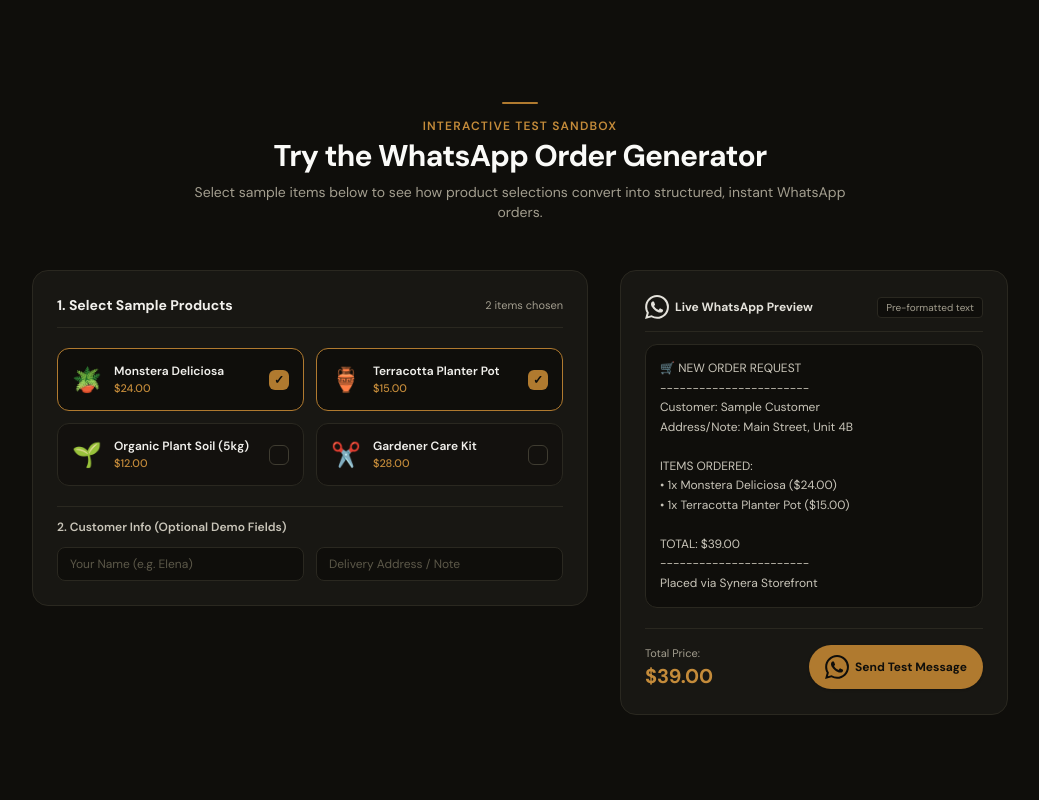
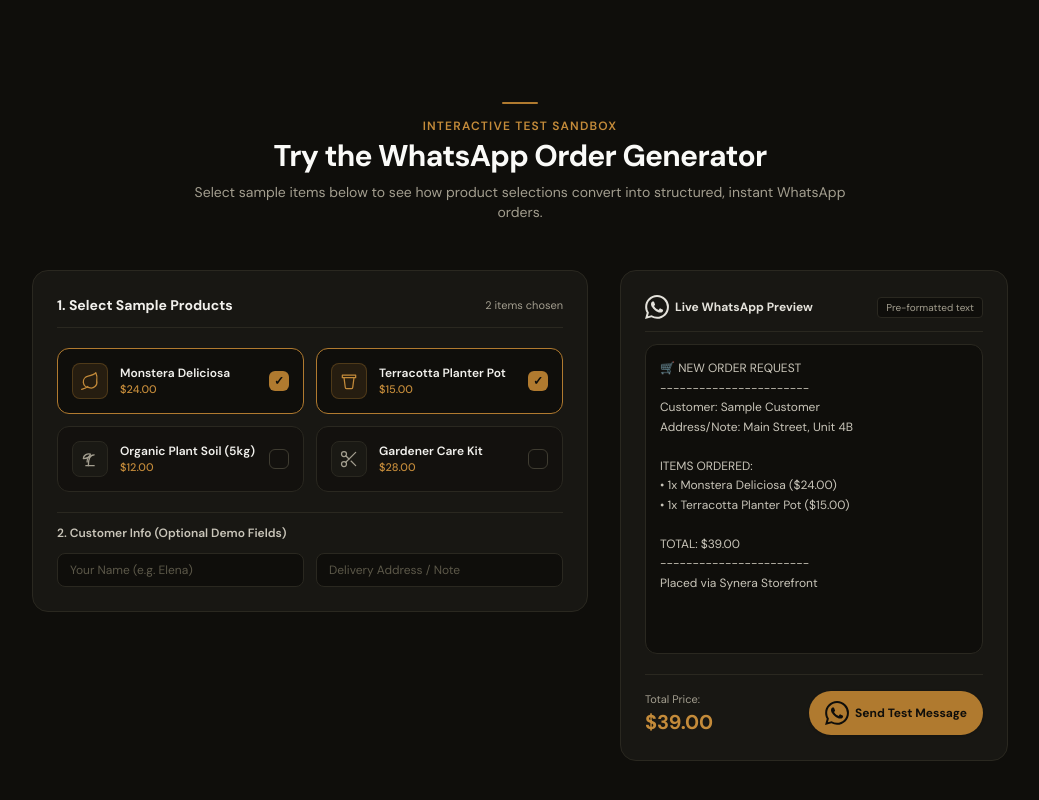
Before and after one commit to elo0008/synera-haritham-garden, a Next.js app: page / in a window 1280 px wide. Shown: the part 2974-3774 px from the top of the page, without its empty margins (120-1159 px from the left). Built offline with nearby package versions, Linux system fonts and the light colour scheme.

Commit message:
Fix scroll animation on How It Works, simulator height jump, and add custom product icons

```diff
--- a/app/page.tsx
+++ b/app/page.tsx
@@ -166,6 +166,46 @@
   );
 }
 
+function IconLeaf() {
+  return (
+    <svg viewBox="0 0 24 24" fill="none" stroke="currentColor" strokeWidth={1.5} strokeLinecap="round" strokeLinejoin="round" className="w-5 h-5">
+      <path d="M11 20A7 7 0 0 1 9.8 6.1C15.5 5 17 4.48 19 2c1 2 2 4.18 1.1 9.8a7 7 0 0 1-9.1 8.2z" />
+      <path d="M2 22s5.5-1.5 7.5-3.5" />
+    </svg>
+  );
+}
+
+function IconPot() {
+  return (
+    <svg viewBox="0 0 24 24" fill="none" stroke="currentColor" strokeWidth={1.5} strokeLinecap="round" strokeLinejoin="round" className="w-5 h-5">
+      <path d="M4 5h16v3H4z" />
+      <path d="M6 8l1.5 11.5a1.5 1.5 0 0 0 1.5 1.5h6a1.5 1.5 0 0 0 1.5-1.5L18 8" />
+    </svg>
+  );
+}
+
+function IconSprout() {
+  return (
+    <svg viewBox="0 0 24 24" fill="none" stroke="currentColor" strokeWidth={1.5} strokeLinecap="round" strokeLinejoin="round" className="w-5 h-5">
+      <path d="M7 20h10" />
+      <path d="M10 20c0-7 1-13 7-13 0 0-8.5 0-8.5 8.5" />
+      <path d="M4 11.5c4 0 7.5-1 8.5-5.5C8 5 4 8 4 11.5z" />
+    </svg>
+  );
+}
+
+function IconScissors() {
+  return (
+    <svg viewBox="0 0 24 24" fill="none" stroke="currentColor" strokeWidth={1.5} strokeLinecap="round" strokeLinejoin="round" className="w-5 h-5">
+      <circle cx="6" cy="6" r="3" />
+      <circle cx="6" cy="18" r="3" />
+      <line x1="20" y1="4" x2="8.12" y2="15.88" />
+      <line x1="14.47" y1="14.48" x2="20" y2="20" />
+      <line x1="8.12" y1="8.12" x2="12" y2="12" />
+    </svg>
+  );
+}
+
 /* ─── Workflow Step Data (Structured Feature Breakdown) ─── */
 interface WorkflowStep {
   step: string;
@@ -259,14 +299,14 @@
   id: string;
   name: string;
   price: number;
-  emoji: string;
+  icon: React.ReactNode;
 }
 
 const sampleProducts: ProductItem[] = [
-  { id: "P1", name: "Monstera Deliciosa", price: 24, emoji: "🪴" },
-  { id: "P2", name: "Terracotta Planter Pot", price: 15, emoji: "🏺" },
-  { id: "P3", name: "Organic Plant Soil (5kg)", price: 12, emoji: "🌱" },
-  { id: "P4", name: "Gardener Care Kit", price: 28, emoji: "✂️" },
+  { id: "P1", name: "Monstera Deliciosa", price: 24, icon: <IconLeaf /> },
+  { id: "P2", name: "Terracotta Planter Pot", price: 15, icon: <IconPot /> },
+  { id: "P3", name: "Organic Plant Soil (5kg)", price: 12, icon: <IconSprout /> },
+  { id: "P4", name: "Gardener Care Kit", price: 28, icon: <IconScissors /> },
 ];
 
 /* ─── Admin Feature Groups (Structured Feature Display) ─── */
@@ -649,6 +689,7 @@
             </AnimatedSection>
 
             {/* Step Selector Buttons (2 columns mobile, 5 across on desktop) */}
+            <AnimatedSection delay={100}>
               <div className="grid grid-cols-2 sm:grid-cols-3 md:grid-cols-5 gap-2.5 sm:gap-3 mt-10 mb-8">
                 {workflowSteps.map((s, idx) => {
                   const isActive = activeStep === idx;
@@ -690,8 +731,10 @@
                   );
                 })}
               </div>
+            </AnimatedSection>
 
             {/* Active Step Structured Feature Panel */}
+            <AnimatedSection delay={200}>
               <div className="rounded-2xl border border-neutral-800 bg-neutral-900/90 p-5 sm:p-8 shadow-lg">
                 <div className="max-w-3xl mx-auto">
                   <div className="flex items-center justify-between gap-4 mb-4">
@@ -741,8 +784,9 @@
                   </div>
                 </div>
               </div>
+            </AnimatedSection>
 
-            <AnimatedSection delay={200}>
+            <AnimatedSection delay={280}>
               <p className="mt-8 text-center text-neutral-500 text-xs sm:text-sm">
                 One simple flow, start to finish — for both your customers and you.
               </p>
@@ -868,7 +912,15 @@
                         }`}
                       >
                         <div className="flex items-center gap-3">
-                          <span className="text-2xl">{p.emoji}</span>
+                          <div
+                            className={`w-9 h-9 rounded-lg flex items-center justify-center shrink-0 transition-colors ${
+                              isSelected
+                                ? "bg-brand-500/15 border border-brand-500/30 text-brand-400"
+                                : "bg-neutral-900 border border-neutral-800 text-neutral-400"
+                            }`}
+                          >
+                            {p.icon}
+                          </div>
                           <div>
                             <p className="text-xs font-semibold text-neutral-100 leading-snug">
                               {p.name}
@@ -925,7 +977,7 @@
                     </span>
                   </div>
 
-                  <div className="bg-neutral-950 rounded-xl p-3.5 border border-neutral-800 font-mono text-[11px] sm:text-xs text-neutral-300 min-h-[170px] whitespace-pre-wrap leading-relaxed">
+                  <div className="bg-neutral-950 rounded-xl p-3.5 border border-neutral-800 font-mono text-[11px] sm:text-xs text-neutral-300 h-[310px] overflow-y-auto whitespace-pre-wrap leading-relaxed">
                     {formattedWhatsAppText}
                   </div>
                 </div>
```
Lines whose indentation alone changed are shown as unchanged.
